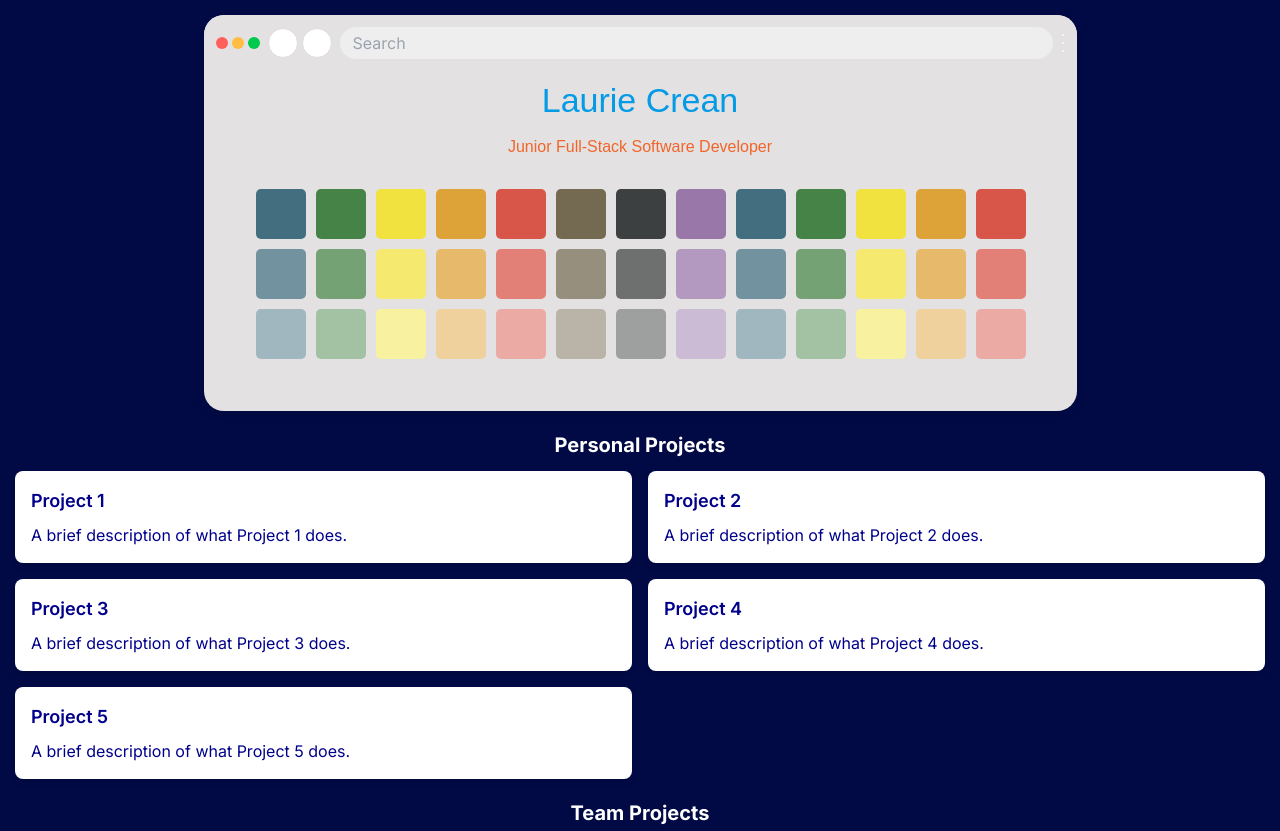
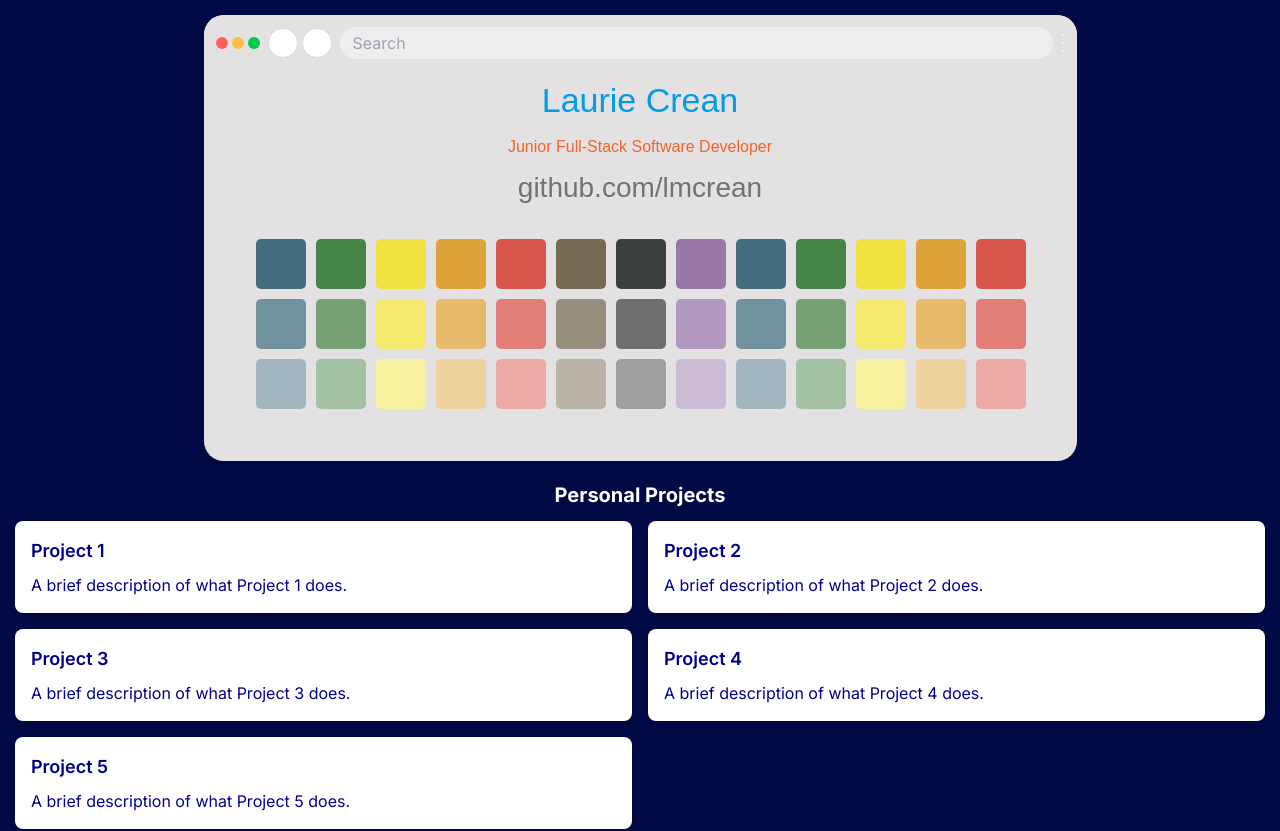
Before and after one commit to lmcrean/lauriecrean_v3, a Next.js app: page / in a window 1280 px wide. Shown: the top 831 px of the page. Built offline with nearby package versions, Linux system fonts and the light colour scheme; a web font is replaced by a local one.

Commit message:
Update GitHub link in ProfileCard.tsx

```diff
--- a/components/ProfileCard.tsx
+++ b/components/ProfileCard.tsx
@@ -13,7 +13,7 @@ const ProfileCard = () => (
       target="_blank"
       className={styles.githubLink}
     >
-      <i className="fas fa-github"></i>
+      github.com/lmcrean
     </a>
 
     <RainbowGrid />
```
